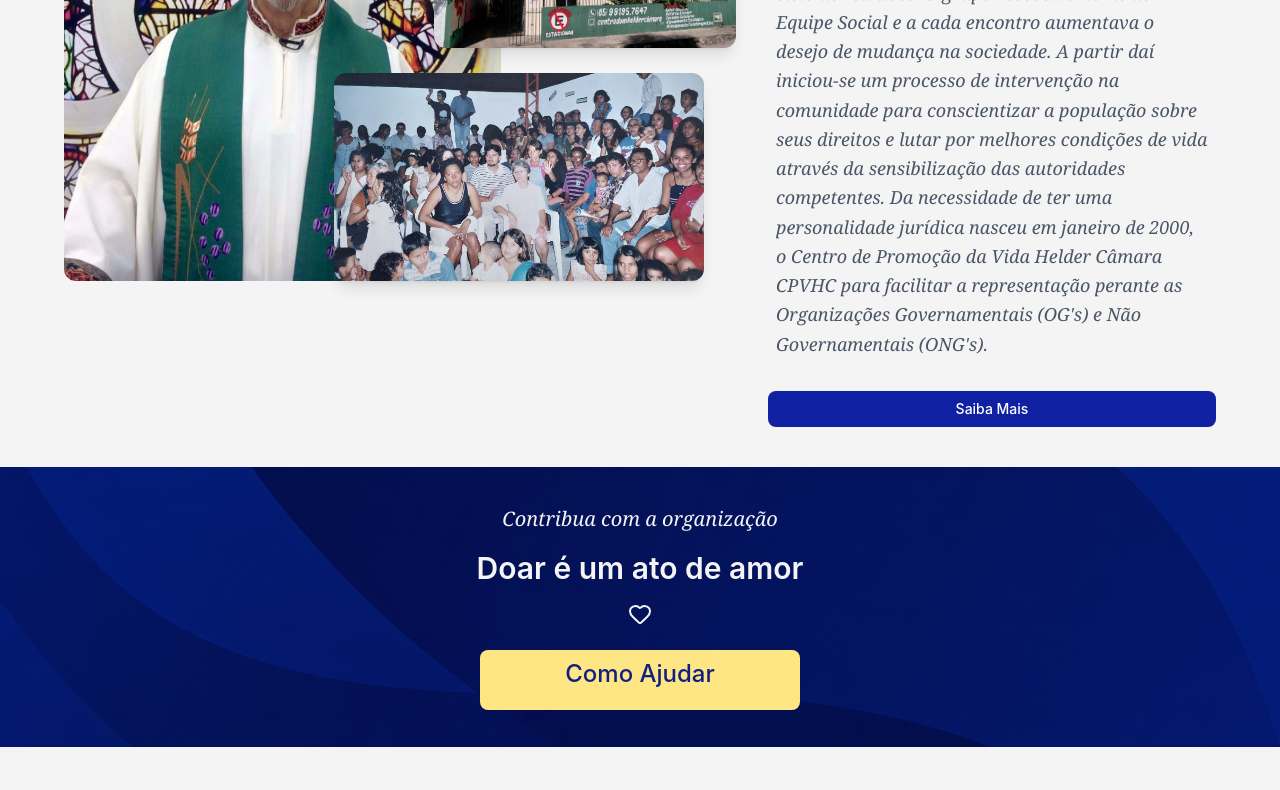
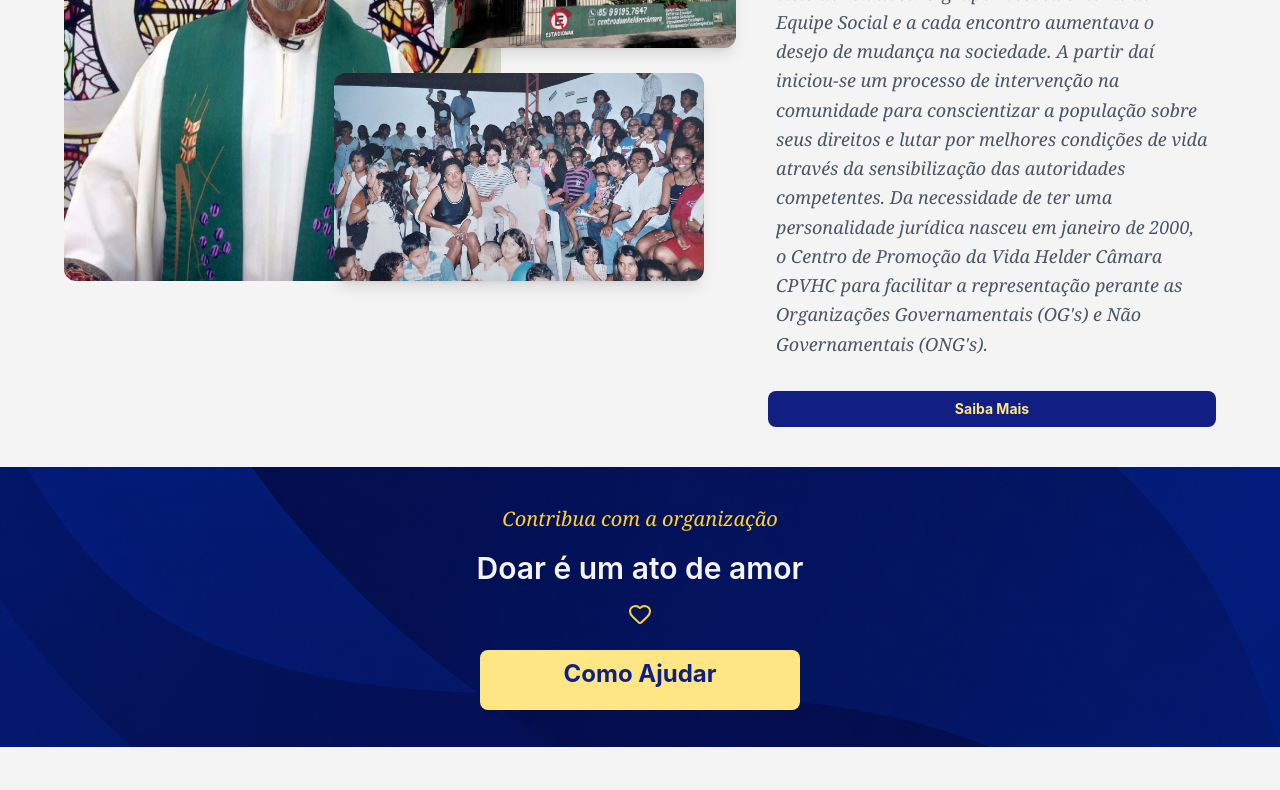
Before and after one commit to Myzoulz/Next.js-Tailwind-Centro-de-Promocao-da-Vida-Helder-Camara, a Next.js app: page / in a window 1280 px wide. Shown: the part 2000-2790 px from the top of the page. Built offline with nearby package versions, Linux system fonts and the light colour scheme.

Commit message:
ajusta tons de amarelo no header, donate e botoes

```diff
--- a/app/globals.css
+++ b/app/globals.css
@@ -92,7 +92,7 @@
 
 @layer components {
     .default-btn {
-        @apply cursor-pointer mt-2 block w-full bg-brand-700 text-white text-sm font-medium py-2 rounded-lg hover:bg-brand-800 transition-colors duration-200 text-center
+        @apply cursor-pointer mt-2 block w-full bg-brand-800 text-amber-200 text-sm font-bold py-2 rounded-lg hover:bg-brand-900 transition-colors duration-200 text-center
     }
 }
 
--- a/components/DonateSection/index.tsx
+++ b/components/DonateSection/index.tsx
@@ -13,7 +13,7 @@ export default function DonateSection() {
                 backgroundAttachment: "fixed"
             }}
         >
-            <div className="flex flex-col justify-center items-center h-full gap-4 bg-brand-900/40 text-zinc-100">
+            <div className="flex flex-col justify-center items-center h-full gap-4 bg-brand-900/40 text-amber-300">
                 <h2 className="main-texts leading-normal">Contribua com a organização</h2>
                 <h1 className="text-3xl font-sans font-semibold text-zinc-100">Doar é um ato de amor</h1>
                 <Heart />
--- a/components/Header/NavDesktop.tsx
+++ b/components/Header/NavDesktop.tsx
@@ -8,7 +8,7 @@ export default function NavDesktop() {
                 <Link
                     key={link.href + link.label}
                     href={link.href}
-                    className="animate-underline-expand relative text-zinc-100 hover:text-amber-100 zoom-on-hover"
+                    className="animate-underline-expand relative text-amber-100 hover:text-yellow-200 zoom-on-hover"
                 >
                     {link.label}
                 </Link>
--- a/components/Header/NavMobile.tsx
+++ b/components/Header/NavMobile.tsx
@@ -27,7 +27,7 @@ export default function NavMobile({ open, onToggle, onClose }: NavMobileProps) {
                                 key={link.href + link.label}
                                 href={link.href}
                                 onClick={onClose}
-                                className="text-2xl font-medium text-zinc-100 hover:text-amber-100 transition-colors duration-200"
+                                className="text-2xl font-medium text-amber-100 hover:text-yellow-200 transition-colors duration-200"
                             >
                                 {link.label}
                             </Link>
```
